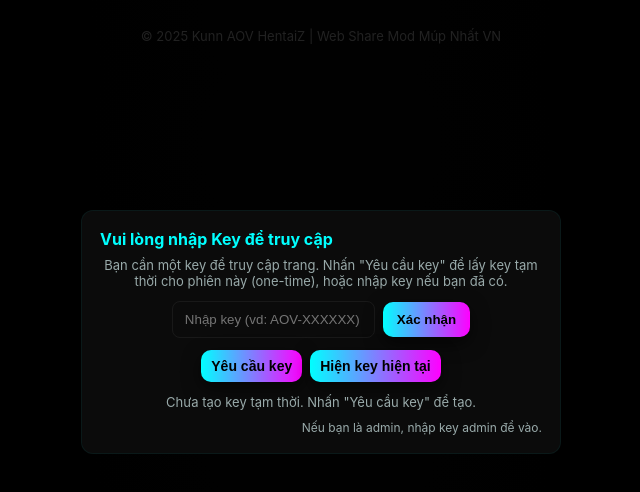
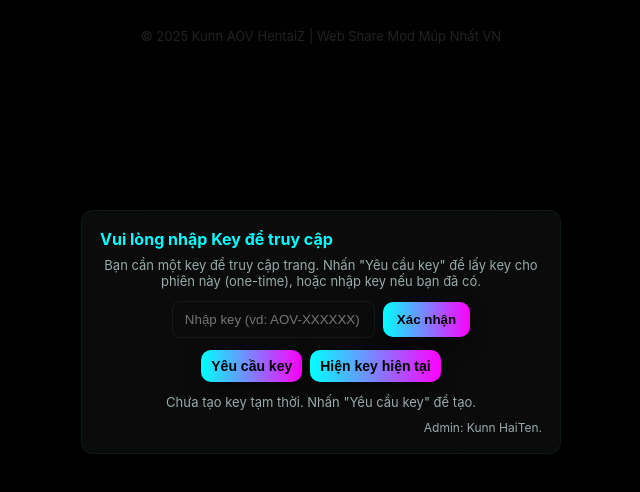
Before and after one commit to KunnAOV06/App-Share-Mod, a plain HTML site: page index.html in a window 1280 px wide. Shown: the part 68-560 px from the top of the page, without its empty margins (319-959 px from the left). Drawn offline with Linux system fonts and the light colour scheme.

Commit message:
Update index.html

```diff
--- a/index.html
+++ b/index.html
@@ -88,7 +88,7 @@ input[type="text"]{background:transparent;border:1px solid rgba(255,255,255,0.06
   <div id="keyOverlay" class="overlay">
     <div class="modal" role="dialog" aria-modal="true" aria-labelledby="keyTitle">
       <h4 id="keyTitle">Vui lòng nhập Key để truy cập</h4>
-      <div class="hint">Bạn cần một key để truy cập trang. Nhấn "Yêu cầu key" để lấy key tạm thời cho phiên này (one-time), hoặc nhập key nếu bạn đã có.</div>
+      <div class="hint">Bạn cần một key để truy cập trang. Nhấn "Yêu cầu key" để lấy key cho phiên này (one-time), hoặc nhập key nếu bạn đã có.</div>
 
       <div class="input-row" style="margin-top:12px">
         <input id="inputKey" type="text" placeholder="Nhập key (vd: AOV-XXXXXX)" />
@@ -102,11 +102,11 @@ input[type="text"]{background:transparent;border:1px solid rgba(255,255,255,0.06
       </div>
 
       <div style="margin-top:12px;text-align:center">
-        <div id="oneTimeInfo" class="hint">Chưa tạo key tạm thời.</div>
+        <div id="oneTimeInfo" class="hint">Chưa tạo key.</div>
       </div>
 
       <div style="margin-top:10px;text-align:right">
-        <div class="tiny">Nếu bạn là admin, nhập key admin để vào.</div>
+        <div class="tiny">Admin: Kunn HaiTen.</div>
       </div>
     </div>
   </div>
@@ -114,7 +114,7 @@ input[type="text"]{background:transparent;border:1px solid rgba(255,255,255,0.06
   <!-- overlay to show generated key (appears when created) -->
   <div id="showKeyOverlay" class="overlay" style="display:none">
     <div class="modal">
-      <h4>Key tạm thời cho phiên này</h4>
+      <h4>Key tạm cho phiên này</h4>
       <div class="codebox" id="generatedKey">AOV-XXXXX</div>
       <div class="tiny">Key sẽ tồn tại <span id="countdownSec">600</span> giây hoặc cho đến khi dùng.</div>
       <div style="text-align:right;margin-top:12px">
```
